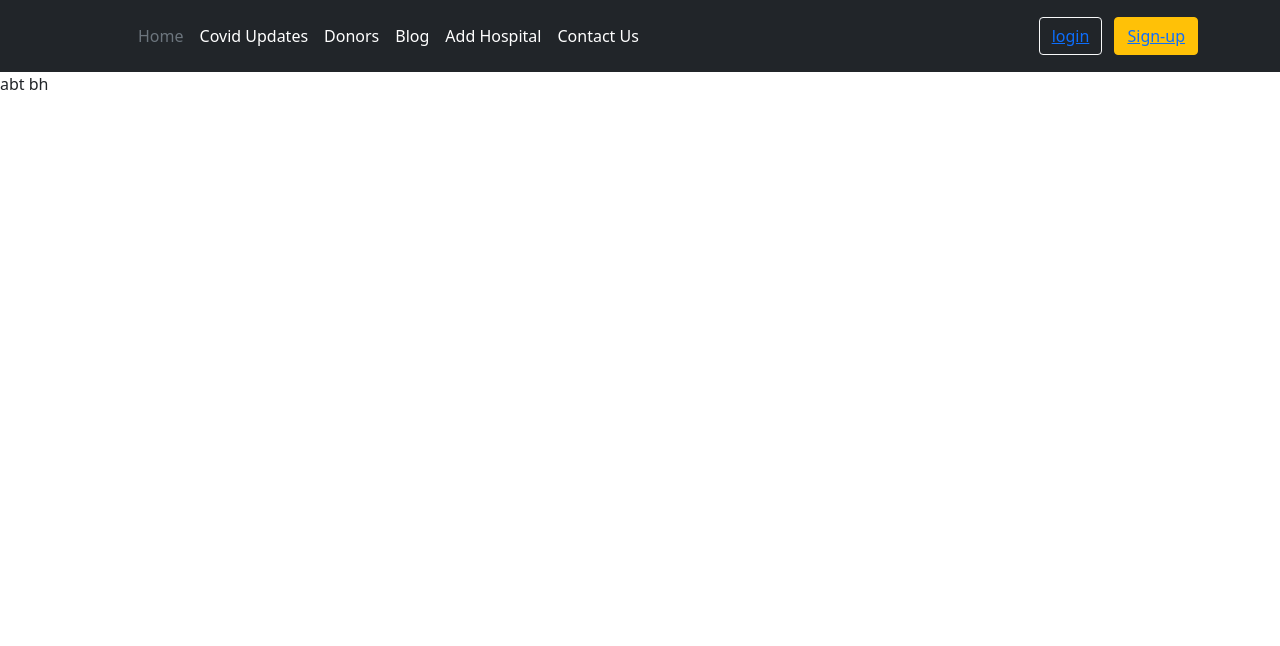
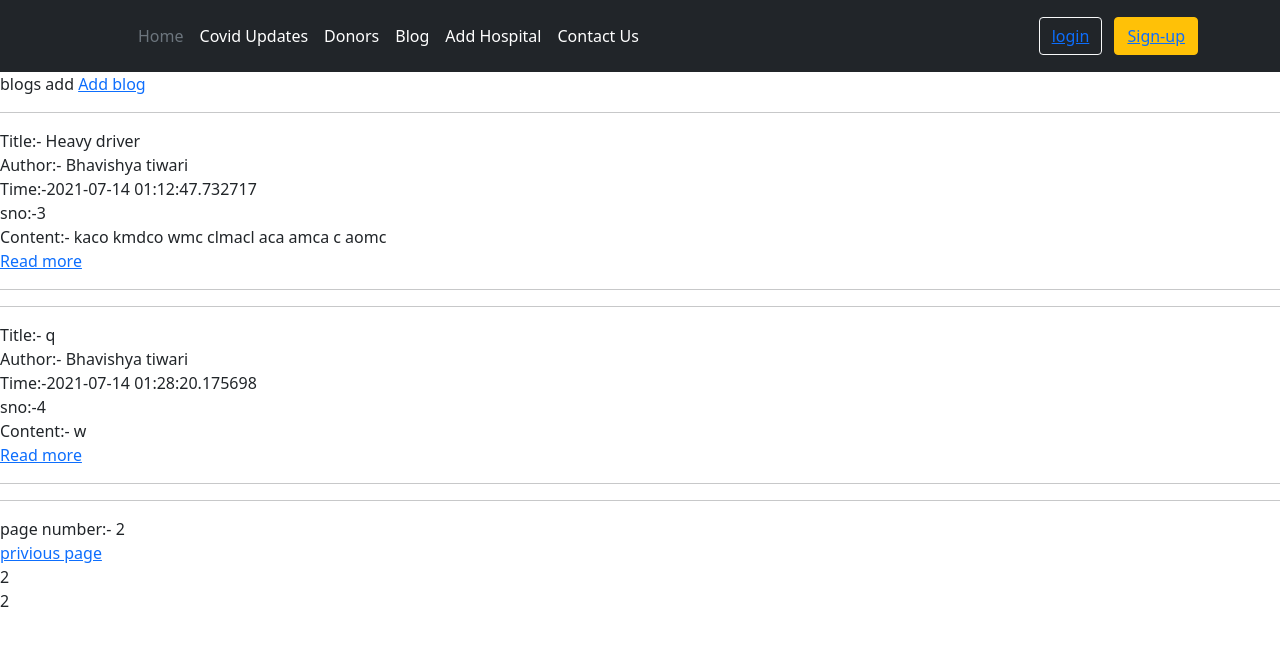
Before and after one commit to Bhavishya-tiwari/Covid_Survivors, a Django app: page /blog/?page=2 in a window 1280 px wide. Shown: the top 646 px of the page. Run offline with Django 3.2, Linux system fonts and the light colour scheme; data comes from the database, SQL or seed files in the repository.

Commit message:
blog done

```diff
--- a/blog/admin.py
+++ b/blog/admin.py
@@ -1,4 +1,6 @@
 from django.contrib import admin
 from blog.models import Post
 # Register your models here.
-admin.site.register(Post)
+@admin.register(Post)
+class PostAdmin(admin.ModelAdmin):
+    list_display =['sno', 'title', 'author', 'Timestamp', 'content']
--- a/blog/models.py
+++ b/blog/models.py
@@ -4,9 +4,8 @@ from django.db import models
 class Post(models.Model):
     sno=models.AutoField(primary_key=True)
     title=models.CharField(max_length=255)
-    author=models.CharField(max_length=14)
-    slug=models.CharField(max_length=130)
-    timeStamp=models.DateTimeField(blank=True)
+    author=models.CharField(max_length=50)
+    Timestamp=models.CharField(max_length=50)
     content=models.TextField()
 
     def __str__(self):
--- a/blog/urls.py
+++ b/blog/urls.py
@@ -3,5 +3,6 @@ from blog import views
 
 urlpatterns = [
     path('', views.blogHome, name='blogHome'),
-    path('blogpost/<str:slug>', views.blogPost, name='blogPost'),
+    path('<int:mysno>', views.blogPost, name='blogPost'),
+    path('addblog', views.addblog, name='addblog'),
 ]
--- a/blog/views.py
+++ b/blog/views.py
@@ -1,11 +1,54 @@
-from django.shortcuts import render, HttpResponse
+from django.shortcuts import redirect, render, HttpResponse
+from .models import Post
+from django.contrib.auth.decorators import login_required
+from django.core.paginator import Paginator
+import json
+import datetime
+
+# Post.objects.all().delete()
 
 # Create your views here.
-def blogHome(request):
-    return render(request, 'blog/blogHome.html')
 
 
-def blogPost(request, slug):
-    # post=Post.objects.filter(slug=slug).first()
-    context={"slug":slug}
-    return render(request, "blog/blogPost.html", context)
+def blogHome(request):
+    # getting posts in order
+    post = Post.objects.all().order_by('sno')
+    # print(post)
+
+    # paginator obj created
+    paginator = Paginator(post, 2)
+
+    Page_number = request.GET.get('page')
+    Page_obj = paginator.get_page(Page_number)
+    return render(request, 'blog/blogHome.html', {"page_obj": Page_obj})
+
+
+
+def blogPost(request, mysno):
+    post = Post.objects.filter(sno=mysno).first()
+    return render(request, "blog/blogPost.html", {"post": post})
+
+
+
+@login_required(login_url='/home')
+def addblog(request):
+    if request.method == "POST":
+        # ingredients
+        profilejson = request.user.first_name
+        p = json.loads(profilejson)
+        now = datetime.datetime.now()
+
+        # adding data
+        title = request.POST.get('Addblogt')
+        author = p["Name"]
+        time = now
+        content = request.POST.get('Addblogc')
+
+        # saving
+        post = Post(title=title, author=author,
+                    Timestamp=time, content=content)
+        post.save()
+        # print(Post)
+        return redirect('blogHome')
+
+    return render(request, 'blog/Addblog.html')
--- /dev/null
+++ b/rough/time.py
@@ -0,0 +1,3 @@
+import datetime
+now = datetime.datetime.now()
+print(now)
--- a/templates/blog/blogHome.html
+++ b/templates/blog/blogHome.html
@@ -1,7 +1,43 @@
 {% extends 'base.html' %}
 
-{% block title %}Add Hospiatl{% endblock title %}
+{% block title %}Add Blogs{% endblock title %}
 
 {% block body %}
-abt bh
+blogs add
+<a href="/blog/addblog">Add blog</a>
+<hr>
+
+
+
+{% for post in page_obj %}
+Title:- {{post.title}} <br>
+Author:- {{post.author}} <br>
+Time:-{{post.Timestamp}} <br>
+sno:-{{post.sno}} <br>
+Content:- {{post.content}}<br>
+<a href="/blog/{{post.sno}}">Read more</a> <hr> <hr>
+
+
+{% endfor %}
+
+page number:- {{page_obj.number}} <br>
+
+<div><span>
+{% if page_obj.has_previous %}
+
+<a href= "?page={{page_obj.previous_page_number}}"> privious page</a>
+{% endif %}
+</span></div>
+{{page_obj.number}}
+<div><span>
+{% if page_obj.has_next %}  <br>
+
+<a href= "?page={{page_obj.next_page_number}}"> Next page</a>
+{% endif %}
+</span></div>
+
+
+
+
+<span > {{page_obj.number}}  </span> </a>
  {% endblock %}
```
Also changed, not shown: templates/blog/Addblog.html (added, +19 -0 lines), templates/blog/blogPost.html (+8 -1 lines), blog/migrations/0002_auto_20210713_1833.py (added), blog/migrations/0003_auto_20210713_1954.py (added), db.sqlite3.
